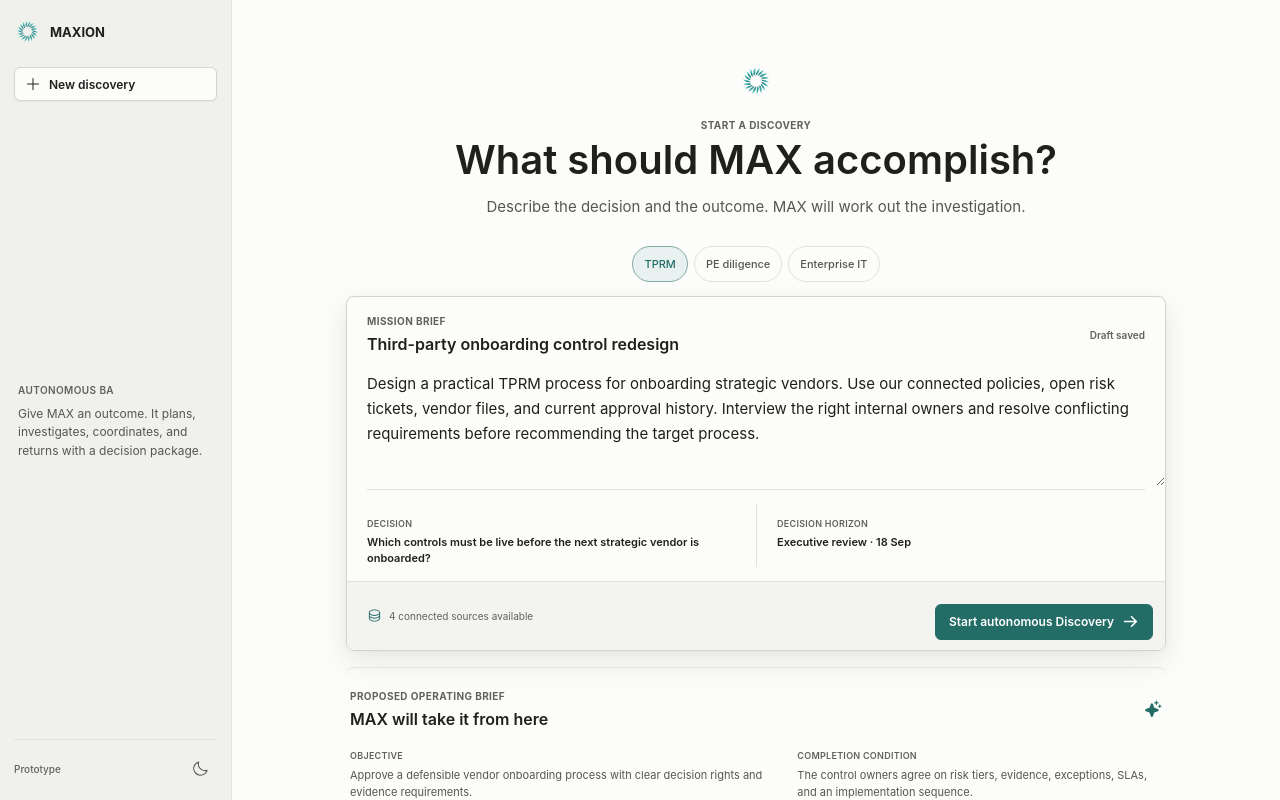
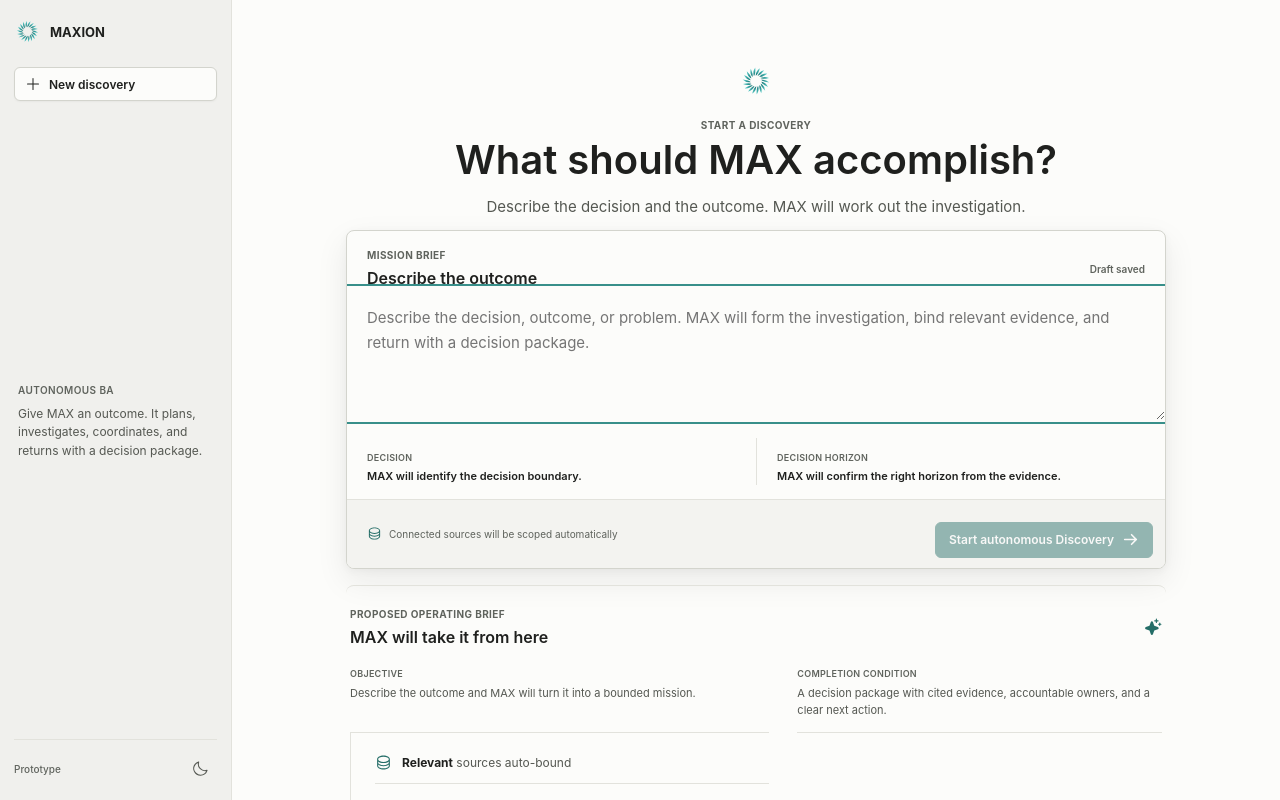
Before and after one commit to MAXION-AI/maxion-platform-demo, a React (Vite) app: page /discovery-prototype in a window 1280 px wide. Shown: the top 800 px of the page. Built offline with nearby package versions, Linux system fonts and the light colour scheme.

Commit message:
Make Discovery mission brief editable

```diff
--- a/src/features/discovery-autonomous/DiscoveryAutonomousPrototypePage.tsx
+++ b/src/features/discovery-autonomous/DiscoveryAutonomousPrototypePage.tsx
@@ -85,12 +85,15 @@ function interviewMessage(scenarioKey: ScenarioKey, index: number, prefix?: stri
 	}
 }
 
-function initialInterviewMessages(scenarioKey: ScenarioKey): ChatMessage[] {
+function initialInterviewMessages(scenarioKey: ScenarioKey, missionBrief = ""): ChatMessage[] {
 	const scenario = SCENARIOS[scenarioKey]
+	const missionContext = missionBrief.trim()
+		? `I’ve captured your mission: “${conciseAnswer(missionBrief)}”. `
+		: ""
 	return [interviewMessage(
 		scenarioKey,
 		0,
-		`I’ll lead this as the ${scenario.interviewer}. I’ve already bound ${scenario.sources.length} permitted sources, so I’ll ask only for judgment the records can’t supply.`,
+		`${missionContext}I’ll lead this as the ${scenario.interviewer}. I’ve already bound ${scenario.sources.length} permitted sources, so I’ll ask only for judgment the records can’t supply.`,
 	)]
 }
 
@@ -101,6 +104,11 @@ function isUncertainAnswer(text: string) {
 function conciseAnswer(text: string) {
 	const sentence = text.trim().split(/[.!?]\s/)[0]
 	return sentence.length > 120 ? `${sentence.slice(0, 117).trim()}…` : sentence
+}
+
+function missionTitle(brief: string) {
+	const title = conciseAnswer(brief).replace(/\s+/g, " ")
+	return title || "New Discovery"
 }
 
 function referencedSource(text: string, scenarioKey: ScenarioKey) {
@@ -143,6 +151,7 @@ interface DiscoveryAutonomousPrototypePageProps {
 export function DiscoveryAutonomousPrototypePage({ embedded = false, onPackageReady }: DiscoveryAutonomousPrototypePageProps = {}) {
 	const reducedMotion = Boolean(useReducedMotion())
 	const [scenarioKey, setScenarioKey] = useState<ScenarioKey>("tprm")
+	const [missionBrief, setMissionBrief] = useState("")
 	const [screen, setScreen] = useState<"setup" | "preparing" | "workspace">("setup")
 	const [view, setView] = useState<View>("thread")
 	const [drawer, setDrawer] = useState<Drawer>(null)
@@ -162,6 +171,7 @@ export function DiscoveryAutonomousPrototypePage({ embedded = false, onPackageRe
 	const [packageSelection, setPackageSelection] = useState(0)
 	const [invitesSent, setInvitesSent] = useState(false)
 	const scenario = SCENARIOS[scenarioKey]
+	const currentMissionTitle = missionTitle(missionBrief)
 	const needsDecision = screen === "workspace" && phase === 4 && decision === "pending"
 	const complete = phase >= OPERATIONS.length - 1
 
@@ -188,6 +198,7 @@ export function DiscoveryAutonomousPrototypePage({ embedded = false, onPackageRe
 	}, [toast])
 
 	const start = () => {
+		if (!missionBrief.trim()) return
 		setScreen("preparing")
 		setView("thread")
 		setPhase(0)
@@ -196,13 +207,14 @@ export function DiscoveryAutonomousPrototypePage({ embedded = false, onPackageRe
 		setInterviewIndex(0)
 		setInterviewClosed(false)
 		setClarificationPending(false)
-		setMessages(initialInterviewMessages(scenarioKey))
+		setMessages(initialInterviewMessages(scenarioKey, missionBrief))
 		setInvitesSent(false)
 		window.setTimeout(() => setScreen("workspace"), reducedMotion ? 700 : 2400)
 	}
 
 	const restart = () => {
 		setScreen("setup")
+		setMissionBrief("")
 		setView("thread")
 		setDrawer(null)
 		setPhase(0)
@@ -413,18 +425,19 @@ export function DiscoveryAutonomousPrototypePage({ embedded = false, onPackageRe
 		<div className={`prototype${dark ? " dark" : ""}${embedded ? " embedded" : ""}`}>
 			{screen === "setup" ? (
 					<SetupScreen
-						scenarioKey={scenarioKey}
-						onScenarioChange={setScenarioKey}
+						missionBrief={missionBrief}
+						onMissionBriefChange={setMissionBrief}
 						onStart={start}
 						embedded={embedded}
 						dark={dark}
 					onToggleDark={() => setDark((current) => !current)}
 				/>
 			) : screen === "preparing" ? (
-				<PreparingScreen scenarioKey={scenarioKey} />
+				<PreparingScreen missionTitle={currentMissionTitle} />
 			) : (
 					<WorkspaceShell
 						scenarioKey={scenarioKey}
+						missionTitle={currentMissionTitle}
 						embedded={embedded}
 					view={view}
 					onViewChange={setView}
@@ -439,6 +452,7 @@ export function DiscoveryAutonomousPrototypePage({ embedded = false, onPackageRe
 					{view === "overview" ? (
 						<Overview
 							scenarioKey={scenarioKey}
+							missionBrief={missionBrief}
 							phase={phase}
 							paused={paused}
 							decision={decision}
@@ -452,6 +466,7 @@ export function DiscoveryAutonomousPrototypePage({ embedded = false, onPackageRe
 					) : view === "thread" ? (
 						<Thread
 							scenarioKey={scenarioKey}
+							missionBrief={missionBrief}
 							phase={phase}
 							people={people}
 							decision={decision}
@@ -509,21 +524,21 @@ export function DiscoveryAutonomousPrototypePage({ embedded = false, onPackageRe
 }
 
 function SetupScreen({
-	scenarioKey,
-	onScenarioChange,
+	missionBrief,
+	onMissionBriefChange,
 	onStart,
 	embedded,
 	dark,
 	onToggleDark,
 }: {
-	scenarioKey: ScenarioKey
-	onScenarioChange: (key: ScenarioKey) => void
+	missionBrief: string
+	onMissionBriefChange: (value: string) => void
 	onStart: () => void
 	embedded: boolean
 	dark: boolean
 	onToggleDark: () => void
 }) {
-	const scenario = SCENARIOS[scenarioKey]
+	const hasMission = Boolean(missionBrief.trim())
 	return (
 		<div className="setup-shell">
 			<aside className="setup-header" hidden={embedded}>
@@ -551,37 +566,23 @@ function SetupScreen({
 						<p>Describe the decision and the outcome. MAX will work out the investigation.</p>
 					</section>
 
-					<div className="scenario-switch" role="tablist" aria-label="Prototype scenario">
-						{Object.values(SCENARIOS).map((item) => (
-							<button
-								key={item.key}
-								type="button"
-								role="tab"
-								aria-selected={scenarioKey === item.key}
-								className={scenarioKey === item.key ? "selected" : ""}
-								onClick={() => onScenarioChange(item.key)}>
-								{item.shortLabel}
-							</button>
-						))}
-					</div>
-
 					<div className="setup-grid">
 						<section className="brief-editor" aria-labelledby="brief-heading">
 						<div className="section-heading-row">
 							<div>
 								<p className="eyebrow">Mission brief</p>
-								<h2 id="brief-heading">{scenario.title}</h2>
+								<h2 id="brief-heading">Describe the outcome</h2>
 							</div>
 							<span className="draft-status">Draft saved</span>
 						</div>
-						<textarea value={scenario.brief} readOnly aria-label="Discovery brief" />
+						<textarea value={missionBrief} onChange={(event) => onMissionBriefChange(event.target.value)} aria-label="Discovery brief" placeholder="Describe the decision, outcome, or problem. MAX will form the investigation, bind relevant evidence, and return with a decision package." autoFocus />
 						<div className="brief-context">
-							<div><span>Decision</span><strong>{scenario.decision}</strong></div>
-							<div><span>Decision horizon</span><strong>{scenario.deadline}</strong></div>
+							<div><span>Decision</span><strong>{hasMission ? "MAX will establish the decision boundary from your brief." : "MAX will identify the decision boundary."}</strong></div>
+							<div><span>Decision horizon</span><strong>MAX will confirm the right horizon from the evidence.</strong></div>
 						</div>
 						<div className="composer-action-row">
-							<div><Database size={15} /><span>{scenario.sources.length} connected sources available</span></div>
-							<button className="primary-button launch-button" type="button" onClick={onStart}>
+							<div><Database size={15} /><span>Connected sources will be scoped automatically</span></div>
+							<button className="primary-button launch-button" type="button" onClick={onStart} disabled={!hasMission}>
 								Start autonomous Discovery <ArrowRight size={17} weight="bold" />
 							</button>
 						</div>
@@ -597,18 +598,18 @@ function SetupScreen({
 						</div>
 						<div className="preview-row">
 							<span>Objective</span>
-							<p>{scenario.objective}</p>
+							<p>{hasMission ? "Turn your outcome into a bounded mission and evidence plan." : "Describe the outcome and MAX will turn it into a bounded mission."}</p>
 						</div>
 						<div className="preview-row">
 							<span>Completion condition</span>
-							<p>{scenario.doneWhen}</p>
+							<p>A decision package with cited evidence, accountable owners, and a clear next action.</p>
 						</div>
 						<div className="preview-metrics">
 							<button type="button" aria-label="Review connected sources">
-								<Database size={17} /><span><strong>{scenario.sources.length}</strong> sources auto-bound</span>
+								<Database size={17} /><span><strong>Relevant</strong> sources auto-bound</span>
 							</button>
 							<button type="button" aria-label="Review proposed stakeholder roles">
-								<UsersThree size={17} /><span><strong>{scenario.people.length}</strong> roles identified</span>
+								<UsersThree size={17} /><span><strong>Right</strong> roles identified</span>
 							</button>
 							<button type="button" aria-label="Review deliverable plan">
 								<Package size={17} /><span><strong>{DELIVERABLES.length}</strong> outputs planned</span>
@@ -629,10 +630,9 @@ function SetupScreen({
 	)
 }
 
-function PreparingScreen({ scenarioKey }: { scenarioKey: ScenarioKey }) {
+function PreparingScreen({ missionTitle }: { missionTitle: string }) {
 	const orbitRef = useRef<HTMLDivElement>(null)
 	const stepsRef = useRef<HTMLDivElement>(null)
-	const scenario = SCENARIOS[scenarioKey]
 	const reducedMotion = Boolean(useReducedMotion())
 
 	useEffect(() => {
@@ -660,7 +660,7 @@ function PreparingScreen({ scenarioKey }: { scenarioKey: ScenarioKey }) {
 				</div>
 				<img src="/maxion-logo-gradient.svg" alt="" className="preparing-mark" />
 				<p className="eyebrow">Establishing the mission</p>
-				<h1>{scenario.title}</h1>
+				<h1>{missionTitle}</h1>
 				<div className="preparing-steps" ref={stepsRef}>
 					<div><Check size={14} /> Normalizing the objective and authority envelope</div>
 					<div><Check size={14} /> Binding permitted sources and evidence scopes</div>
@@ -674,6 +674,7 @@ function PreparingScreen({ scenarioKey }: { scenarioKey: ScenarioKey }) {
 
 function WorkspaceShell({
 	scenarioKey,
+	missionTitle,
 	embedded,
 	view,
 	onViewChange,
@@ -688,6 +689,7 @@ function WorkspaceShell({
 	children,
 }: {
 	scenarioKey: ScenarioKey
+	missionTitle: string
 	embedded: boolean
 	view: View
 	onViewChange: (view: View) => void
@@ -726,7 +728,7 @@ function WorkspaceShell({
 				</nav>
 				<div className="rail-recents">
 					<span>Current task</span>
-					<button type="button" className="active" onClick={() => onViewChange(phase >= 7 ? "package" : "thread")}><i /><div><strong>{scenario.title}</strong><small>{phase >= 7 ? "Complete" : paused ? "Paused" : "Running"}</small></div></button>
+					<button type="button" className="active" onClick={() => onViewChange(phase >= 7 ? "package" : "thread")}><i /><div><strong>{missionTitle}</strong><small>{phase >= 7 ? "Complete" : paused ? "Paused" : "Running"}</small></div></button>
 					<span>Recent</span>
 					<button type="button"><div><strong>AI governance operating model</strong><small>Package ready</small></div></button>
 					<button type="button"><div><strong>ERP upgrade evaluation</strong><small>Waiting on people</small></div></button>
@@ -742,7 +744,7 @@ function WorkspaceShell({
 					<div className="workspace-title">
 						<div className={paused ? "live-indicator paused" : "live-indicator"} aria-hidden="true" />
 						<div>
-							<div className="title-line"><strong>{scenario.title}</strong></div>
+							<div className="title-line"><strong>{missionTitle}</strong></div>
 								<p>{scenario.deadline}</p>
 						</div>
 					</div>
@@ -790,6 +792,7 @@ function peopleCountForPhase(phase: number) {
 
 function Overview({
 	scenarioKey,
+	missionBrief,
 	phase,
 	paused,
 	decision,
@@ -801,6 +804,7 @@ function Overview({
 	onOpenThread,
 }: {
 	scenarioKey: ScenarioKey
+	missionBrief: string
 	phase: number
 	paused: boolean
 	decision: DecisionState
@@ -822,7 +826,7 @@ function Overview({
 				<header className="overview-mission">
 					<div>
 						<p className="eyebrow">Mission outcome</p>
-						<h1>{scenario.objective}</h1>
+						<h1>{missionBrief || scenario.objective}</h1>
 					</div>
 					<div className="mission-deadline"><Clock size={16} /><span>{scenario.deadline}</span></div>
 				</header>
@@ -936,6 +940,7 @@ function OverviewRow({ icon, label, detail, onClick }: { icon: React.ReactNode;
 
 function Thread({
 	scenarioKey,
+	missionBrief,
 	phase,
 	people,
 	decision,
@@ -952,6 +957,7 @@ function Thread({
 	onOpenPackage,
 }: {
 	scenarioKey: ScenarioKey
+	missionBrief: string
 	phase: number
 	people: Person[]
 	decision: DecisionState
@@ -1060,7 +1066,7 @@ function Thread({
 
 			<aside className="conversation-context thread-inspector">
 				<div className="section-heading-row compact"><div><p className="eyebrow">Context inspector</p><h2>{interviewing ? "Interview context" : packageReady ? "Result context" : "Operating context"}</h2></div></div>
-				<div className="context-section"><span>Current objective</span><p>{scenario.objective}</p></div>
+				<div className="context-section"><span>Current objective</span><p>{missionBrief || scenario.objective}</p></div>
 				<button className="context-section interactive" type="button" onClick={onOpenPeople}><span>Stakeholders</span><strong>{people.length} mapped</strong><p>{joinNames(people)}</p><CaretRight size={14} /></button>
 				<button className="context-section interactive" type="button" onClick={onOpenSources}><span>Connected sources</span><strong>{scenario.sources.length} reading automatically</strong><p>{scenario.sources.map((source) => source.system).join(" · ")}</p><CaretRight size={14} /></button>
 				<div className="context-section"><span>{interviewing ? `Interview focus · ${interviewIndex + 1} of ${scenario.ownerInterview.length}` : "Current operation"}</span><strong>{interviewing ? currentInterviewPrompt.topic : OPERATIONS[phase].label}</strong><p>{interviewing ? currentInterviewPrompt.evidenceHint : OPERATIONS[phase].detail}</p>{interviewing ? <div className="interview-progress" role="progressbar" aria-label="Owner interview progress" aria-valuemin={1} aria-valuemax={scenario.ownerInterview.length} aria-valuenow={interviewIndex + 1}><span style={{ width: `${((interviewIndex + 1) / scenario.ownerInterview.length) * 100}%` }} /></div> : null}</div>
```
Also changed, not shown: 2 other files (tests, documents, lock files or other folders).
